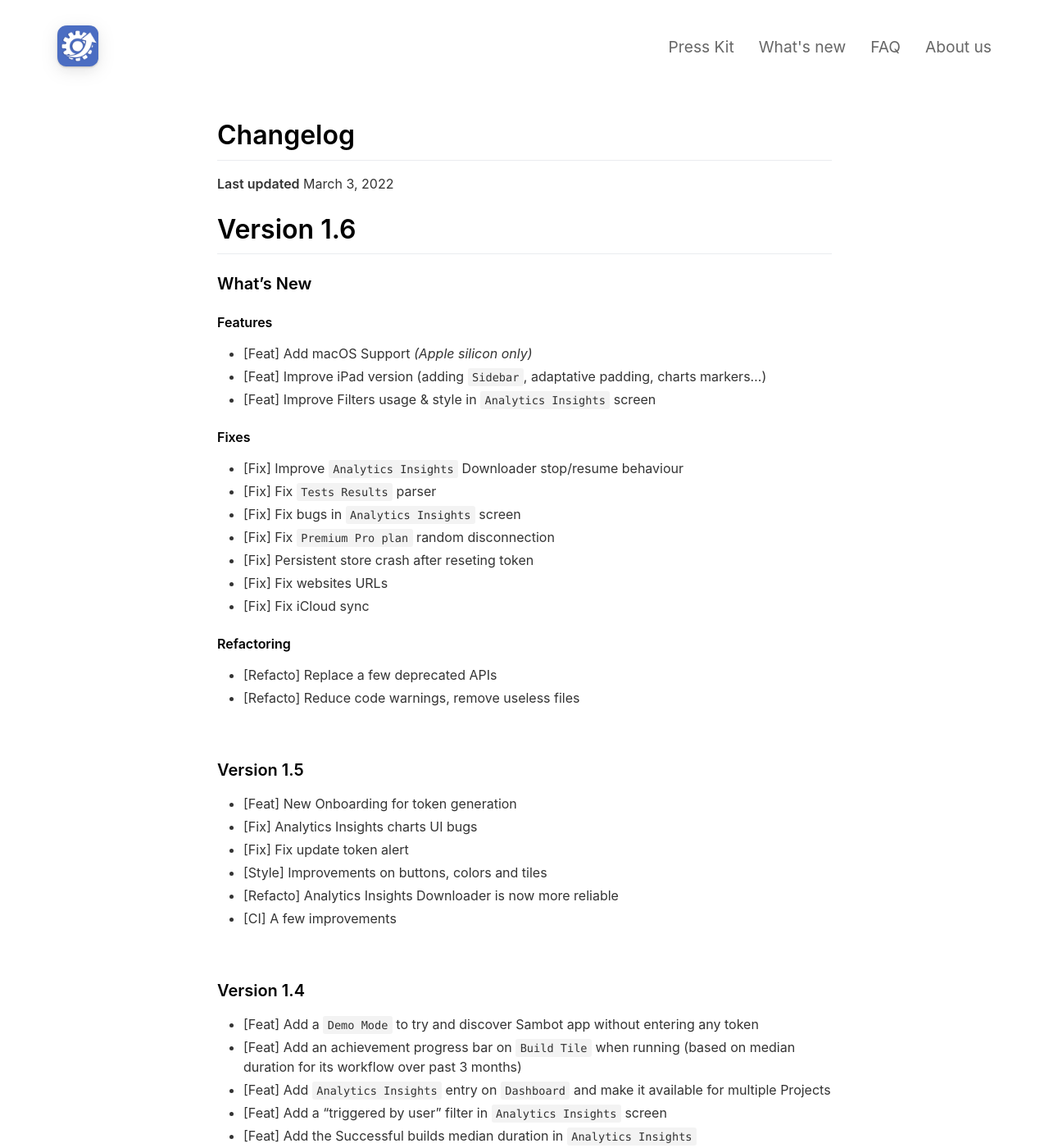
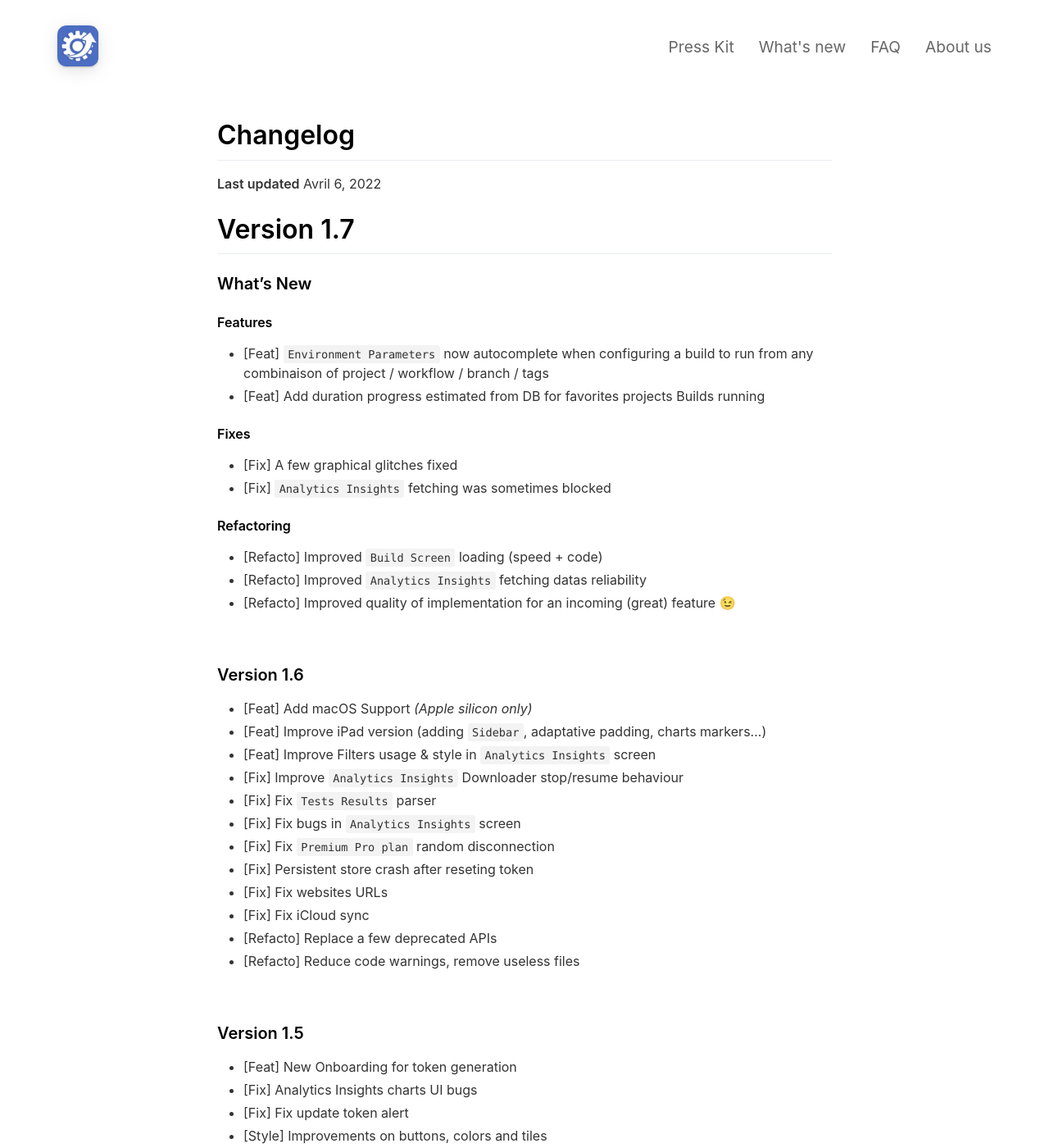
Before and after one commit to sambot-app/sambot.github.io, a Jekyll site: the page built from _pages/1_changelog.md, in a window 1280 px wide and 1400 px high. Shown: the whole window at 82% size. Built offline with Jekyll 4.4.1, drawn with Linux system fonts in a browser that asks for light colours; nearby versions of some CDN libraries.

Commit message:
improved changelog

```diff
--- a/_pages/1_changelog.md
+++ b/_pages/1_changelog.md
@@ -5,18 +5,31 @@ include_in_header: true
 ---
 
 # Changelog
-**Last updated** March 3, 2022
+**Last updated** Avril 6, 2022
 
-# **Version 1.6**
+# **Version 1.7**
 
 ### What's New
 
 #### Features
+- [Feat] `Environment Parameters` now autocomplete when configuring a build to run from any combinaison of project / workflow / branch / tags
+- [Feat] Add duration progress estimated from DB for favorites projects Builds running
+
+#### Fixes
+- [Fix] A few graphical glitches fixed
+- [Fix] `Analytics Insights` fetching was sometimes blocked
+
+#### Refactoring
+- [Refacto] Improved `Build Screen` loading (speed + code)
+- [Refacto] Improved `Analytics Insights` fetching datas reliability
+- [Refacto] Improved quality of implementation for an incoming (great) feature 😉
+
+<br>
+
+### **Version 1.6**
 - [Feat] Add macOS Support *(Apple silicon only)*
 - [Feat] Improve iPad version (adding `Sidebar`, adaptative padding, charts markers...)
 - [Feat] Improve Filters usage & style in `Analytics Insights` screen
-
-#### Fixes
 - [Fix] Improve `Analytics Insights` Downloader stop/resume behaviour
 - [Fix] Fix `Tests Results` parser
 - [Fix] Fix bugs in `Analytics Insights` screen
```
Also changed, not shown: other parts of _pages/1_changelog.md (+0 -4 lines).
